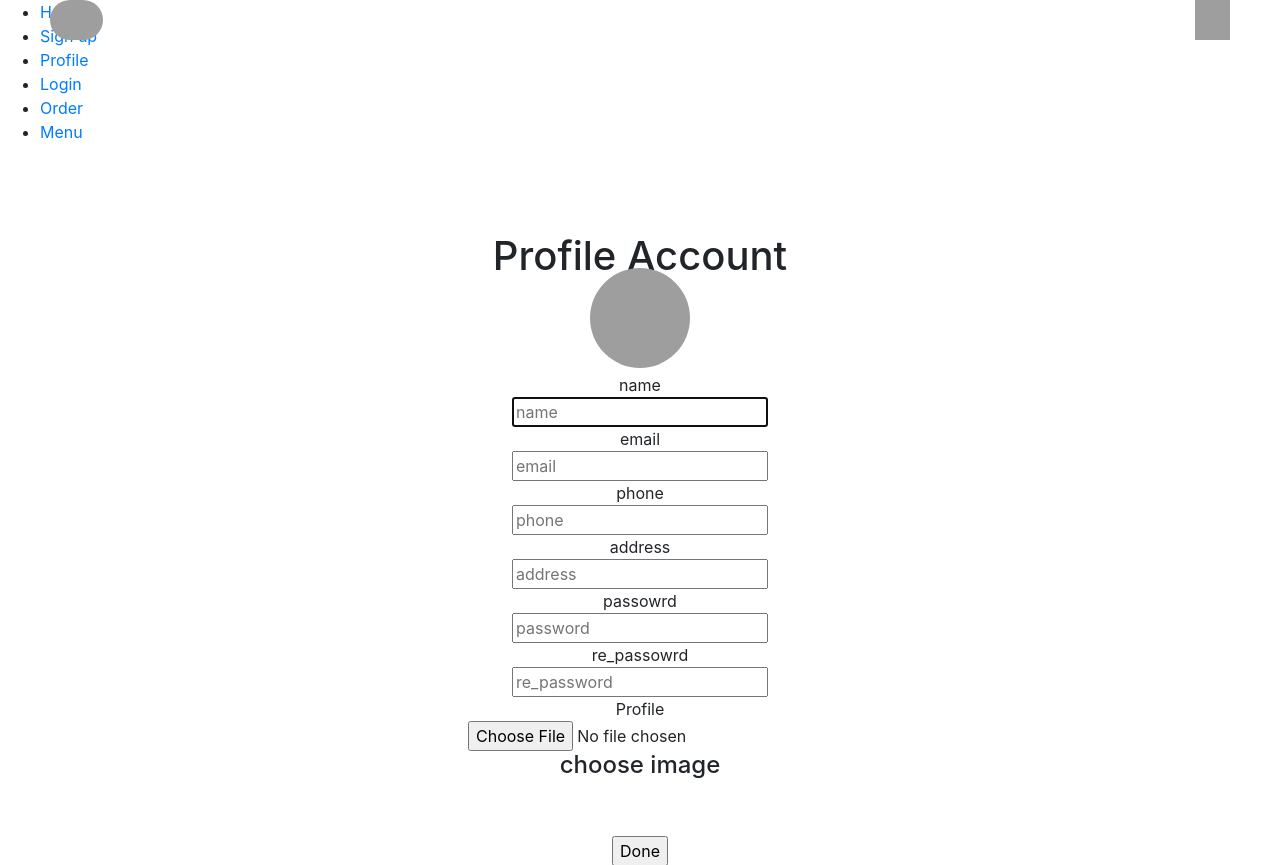
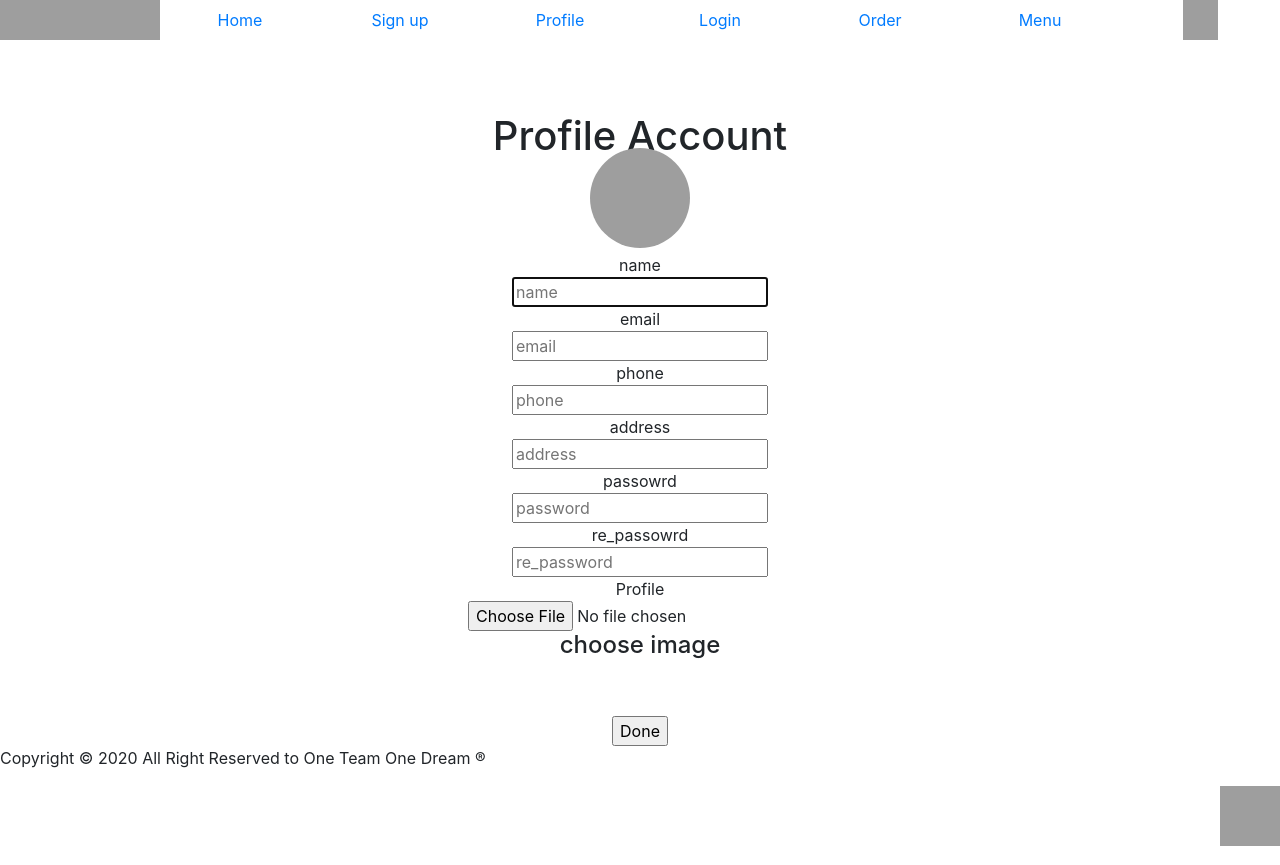
Before and after one commit to alsubaei/Thai-restaurant-website, a PHP site: page /profile.php in a window 1280 px wide. Shown: the top 865 px of the page. Run offline with PHP 8.4, Linux system fonts and the light colour scheme; the visitor is signed in with stand-in values (Sample User, id 1); data that the repository does not hold is empty; some libraries are stand-ins or nearby versions; grey boxes are pictures that could not be loaded.

Commit message:
Use some BS4 Navs lesson that I need

```diff
--- a/pages/HTML/header.php
+++ b/pages/HTML/header.php
@@ -1,6 +1,6 @@
 <?php
 session_start();
-require "admin/dbconnect.php";?>
+require "admin/dbconnect.php"; ?>
 <!DOCTYPE html>
 <html lang="en">
 
@@ -18,44 +18,48 @@ require "admin/dbconnect.php";?>
 </head>
 
 <body>
-
     <div class="navigation">
-        <a href="index.php" style="padding:0px; "><img src="../../images/log.png " alt="logo" width="auto" height="40"
-                align="left"
-                style="border-radius: 50px; top:0px; position:fixed; z-index:1; left:50px; object-fit: contain;"></a>
-        <ul>
-            <li class="li"><a href="index.php">Home</a></li>
-            <li class="li"><a href="signup.php">Sign up</a></li>
-            <li class="li"><a href="profile.php">Profile</a></li>
-            <li class="li"><a href="login.php">Login</a></li>
-            <li class="li"><a href="order.php">Order</a></li>
-            <li class="li">
+        <ul class="nav justify-content-center nav-pills nav-justified">
+            <li class="nav-item">
+                <a href="index.php" style="padding:0px;"  class="nav-link" data-toggle="pill"><img src="../../images/log.png " alt="logo" width="100%" height="40" ></a>
+            </li>
+            <li class="nav-item">
+                <a href="index.php" class="nav-link" data-toggle="pill">Home</a>
+            </li>
+            <li class="nav-item">
+                <a href="signup.php" class="nav-link" data-toggle="pill">Sign up</a>
+            </li>
+            <li class="nav-item">
+                <a href="profile.php" class="nav-link" data-toggle="pill">Profile</a>
+            </li>
+            <li class="nav-item">
+                <a href="login.php" class="nav-link" data-toggle="pill">Login</a>
+            </li>
+            <li class="nav-item">
+                <a href="order.php" class="nav-link" data-toggle="pill">Order</a>
+            </li>
+            <li class="nav-item">
                 <div class="dropdown menu">
-                    <a href="menu.php">Menu</a>
+                    <a href="menu.php" class="nav-link" data-toggle="pill">Menu</a>
                     <div class="Dropdown_content">
                         <ul>
                             <?php
-										$query="select * from category";
-										$stm=$connection->prepare($query);
+                            $query = "select * from category";
+                            $stm = $connection->prepare($query);
                             $stm->execute();
-										if($stm->rowCount())
-										{
-											foreach($stm->fetchAll() as $row)
-											{
-													$id=$row['Category_id'];
-													$name=$row['Category_name'];
-													$image=$row['image'];
-													if( $name !== "Foods")
-													{
+                            if ($stm->rowCount()) {
+                                foreach ($stm->fetchAll() as $row) {
+                                    $id = $row['Category_id'];
+                                    $name = $row['Category_name'];
+                                    $image = $row['image'];
+                                    if ($name !== "Foods") {
                             ?>
-                            <li><a href="menu.php?C_id=<?php echo $id ?>"><?php echo $name ?></a></li>
+                                        <li class="nav-item"><a class="nav-link" href="menu.php?C_id=<?php echo $id ?>"><?php echo $name ?></a></li>
                                     <?php
-													}
-												else
-													{
+                                    } else {
                                     ?>
                                         <div class="dropdown_a">
-                                <li><a href="menu.php?C_id=<?php echo $id ?>"><?php echo $name ?></a>
+                                            <li class="nav-item"><a class="nav-link" href="menu.php?C_id=<?php echo $id ?>"><?php echo $name ?></a>
                                     <?php
                                     }
                                 }
@@ -64,12 +68,13 @@ require "admin/dbconnect.php";?>
                                         </div>
                     </div>
             </li>
+            <li class="nav-item">
+                <a href="order.php"  style="padding:0px;"  class="nav-link" data-toggle="pill"><img src="../../images/trolley.png" alt="trolley" width="35" height="40"></a>
+            </li>
         </ul>
     </div>
     </div>
     </li>
 
     </ul>
-    <a href="order.php"><img src="../../images/trolley.png" alt="trolley" width="35" height="40" align="right"
-            style="top:0px; position:fixed; z-index:1; right:50px;"></a>
     </div>
--- a/pages/HTML/profile.php
+++ b/pages/HTML/profile.php
@@ -2,9 +2,15 @@
 
 $sql = "select * from users  where User_name = :x1 ";
 $query = $connection->prepare($sql);
-$query->execute(array("x1" => $_SESSION['name']));
-if ($query->rowcount() > 0) {
-    $row = $query->fetch();
+if (isset($_SESSION['name'])) {
+    $query->execute(array("x1" => $_SESSION['name']));
+    if ($query->rowcount() > 0) {
+        $row = $query->fetch();
+    }
+}
+else
+{
+    header("LOCATION:login.php");
 }
 ?>
 <center>
@@ -12,7 +18,11 @@ if ($query->rowcount() > 0) {
     <div class="Main_content"><br><br><br>
         <form action="" method="post" enctype="multipart/form-data">
             <h1 align="center">Profile Account</h1>
-            <img src="../../images/<?php echo $row['User_image']; ?>" alt="<?php echo $row['User_image']; ?>" style="border: none;
+            <img src="../../images/<?php if (isset($row['User_image'])) {
+                                        echo $row['User_image'];
+                                    }  ?>" alt="<?php if (isset($row['User_image'])) {
+                                                                    echo $row['User_image'];
+                                                                } ?>" style="border: none;
 	width: 100px;
 	border-radius: 50px;
 	height: 100px;
```
Lines whose indentation alone changed are shown as unchanged.
